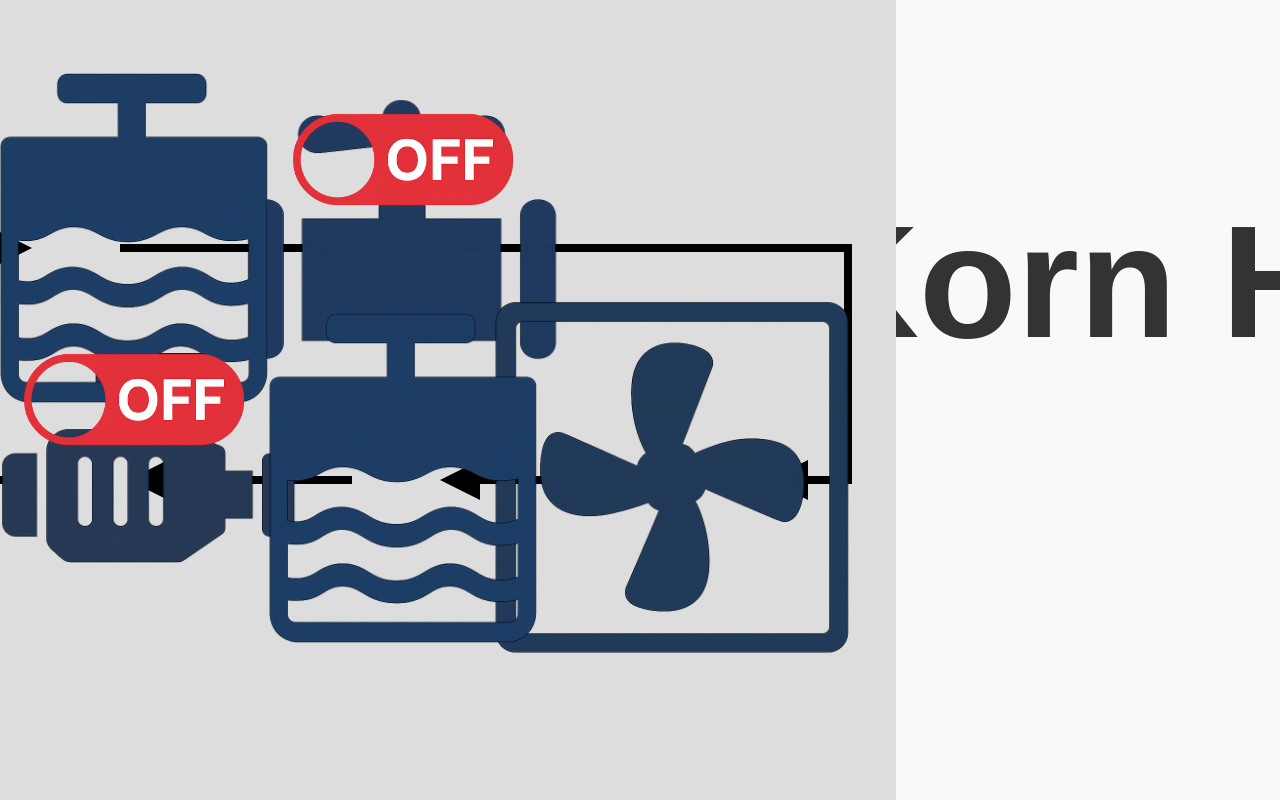
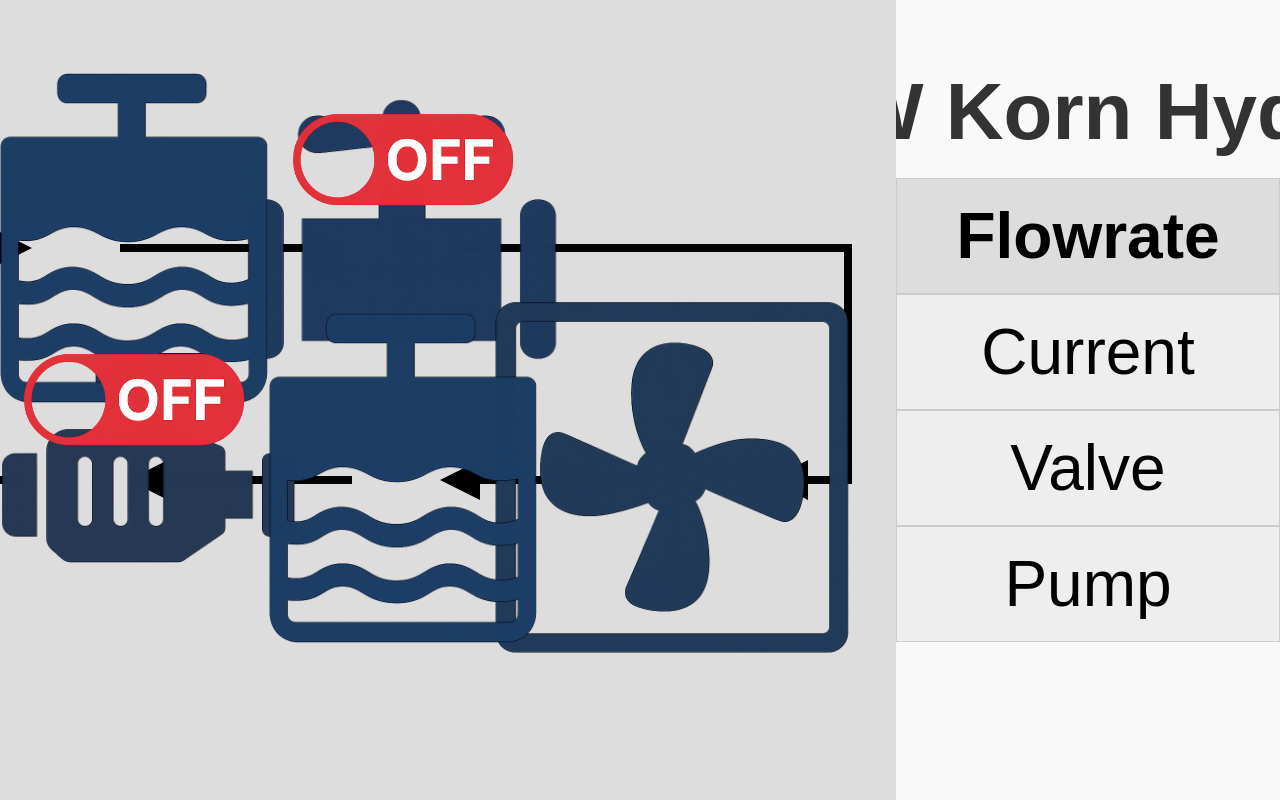
Before and after one commit to psh-mini/psh-mini, a React (Vite) app: page / in a window 1280 px wide. Built offline with nearby package versions, Linux system fonts and the light colour scheme.

Commit message:
Buttons for selecting a graph

```diff
--- a/src/Components/GraphTemplate.css
+++ b/src/Components/GraphTemplate.css
@@ -5,14 +5,39 @@
     display: flex;
     flex-direction: column;
     align-items: center;
-    padding: 15%;
     box-sizing: border-box;
   }
 
   .sidebar-title {
-    font-size: 10rem;
+    font-size: 5rem;
     font-weight: bold;
     color: #333;
-    margin-bottom: 20px;
+    margin-bottom: 5%;
     white-space: nowrap;
   }
+
+  .graph-selector {
+    display: flex;
+    flex-direction: column;
+    width: 100%;
+    align-items: flex-start;
+  }
+
+  .graph-selector button {
+    width: 100%;
+    padding: 20px;
+    font-size: 4rem;
+    background-color: #eee;
+    border: 1px solid #ccc;
+    cursor: pointer;
+    text-align: center;
+  }
+
+  .graph-selector button:hover {
+    background-color: #ddd;
+  }
+
+  .graph-selector .active {
+    background-color: #ddd;
+    font-weight: bold;
+  }
--- a/src/Components/GraphTemplate.jsx
+++ b/src/Components/GraphTemplate.jsx
@@ -1,10 +1,24 @@
-import React from 'react';
+import React, { useState } from 'react';
 import './GraphTemplate.css';
 
 export default function GraphTemplate() {
+  const [selectedMetric, setSelectedMetric] = useState('flowrate');
+
   return (
     <div className="graph-template-panel">
       <h2 className="sidebar-title">UW Korn Hydro</h2>
+
+      <div className="graph-selector">
+        {['flowrate', 'current', 'valve', 'pump'].map(metric => (
+          <button
+            key={metric}
+            className={selectedMetric === metric ? 'active' : ''}
+            onClick={() => setSelectedMetric(metric)}
+          >
+            {metric.charAt(0).toUpperCase() + metric.slice(1)}
+          </button>
+        ))}
+      </div>
     </div>
   );
 }
```
